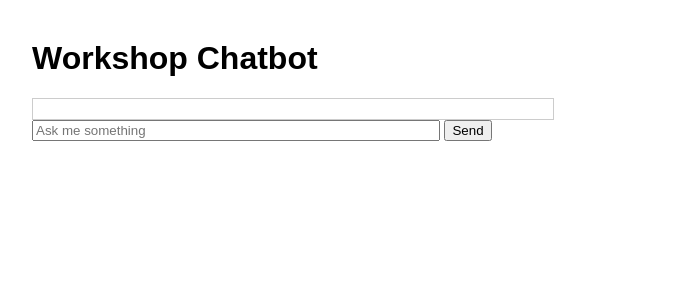
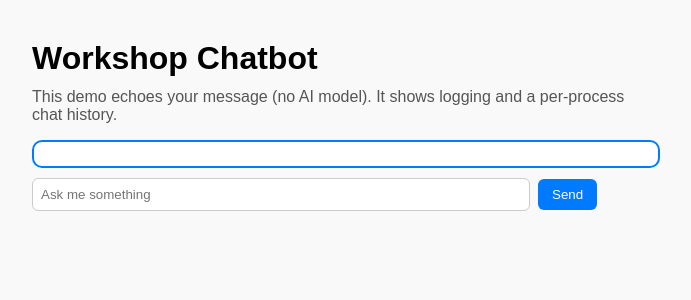
Before and after one commit to muneebmughal434/aws-chatbot, a Flask app: page / in a window 1280 px wide. Shown: the top 300 px of the page, without its empty margins (8-699 px from the left). Run offline with Flask 3, Linux system fonts and the light colour scheme.

Commit message:
Improved chat box CSS

```diff
--- a/app.py
+++ b/app.py
@@ -1,25 +1,49 @@
 import logging
 from flask import Flask, render_template, request, jsonify
+import re
 
-logging.basicConfig(filename='chat_log.txt', level=logging.INFO,
-                    format='%(asctime)s %(message)s')
+# --- Logging setup ---
+logging.basicConfig(
+    filename="chat_log.txt",
+    level=logging.INFO,
+    format="%(asctime)s %(message)s"
+)
 
 app = Flask(__name__)
-history = []
+
+# Simple in-memory history (per process)
+conversation_history = []
 
 @app.route("/")
 def home():
-    return render_template("index.html", history=history)
+    return render_template("index.html", history=conversation_history)
 
 @app.route("/ask", methods=["POST"])
 def ask():
-    q = request.form.get("question", "").strip()
-    if not q:
-        return jsonify({"answer": "Please type a question."})
-    answer = f"(demo) You said: {q}"  # <-- no AI model, just echo
-    history.append({"user": q, "bot": answer})
-    logging.info(f"User: {q} | Bot: {answer}")
-    return jsonify({"answer": answer})
+    try:
+        user_input = request.form.get("question", "").strip()
+
+        # --- Validation ---
+        if not user_input:
+            return jsonify({"answer": "Please type a question."}), 400
+        if len(user_input) > 500:
+            return jsonify({"answer": "Message too long (max 500 chars)."}), 413
+        if not re.search(r"[A-Za-z0-9]", user_input):
+            return jsonify({"answer": "Please include some letters or numbers."}), 400
+
+        # --- Demo reply (no AI) ---
+        answer = f"(demo) You said: {user_input}"
+
+        # Save conversation + log
+        conversation_history.append({"user": user_input, "bot": answer})
+        logging.info(f"User: {user_input} | Bot: {answer}")
+
+        return jsonify({"answer": answer}), 200
+
+    except Exception:
+        logging.exception("Unhandled error in /ask")
+        return jsonify({"answer": "Sorry, something went wrong on the server."}), 500
 
 if __name__ == "__main__":
+    # Port 80 so you can open the public IP directly
     app.run(host="0.0.0.0", port=80)
--- a/templates/index.html
+++ b/templates/index.html
@@ -1,29 +1,34 @@
 <!DOCTYPE html>
 <html>
 <head>
+  <meta charset="utf-8" />
   <title>Chatbot Workshop</title>
   <style>
-    body {
-      font-family: Arial, sans-serif;
-      margin: 40px;
-    }
+    body { font-family: Arial; margin: 40px; background-color: #f9f9f9; }
     .chat-box {
-      border: 1px solid #ccc;
-      padding: 10px;
-      width: 500px;
+      border: 2px solid #007bff;
+      padding: 12px;
+      width: 600px;
       max-height: 400px;
       overflow-y: auto;
+      background: #fff;
+      border-radius: 10px;
     }
-    .user {
-      color: blue;
-    }
-    .bot {
-      color: green;
-    }
+    .user { color: #0b5; font-weight: 600; }
+    .bot  { color: #05b; font-weight: 600; }
+    .row { margin-top: 10px; display: flex; gap: 8px; align-items: center; }
+    input[type="text"] { padding: 8px; width: 480px; border: 1px solid #ccc; border-radius: 6px; }
+    button { padding: 8px 14px; border: 0; border-radius: 6px; background: #007bff; color: #fff; cursor: pointer; }
+    button:disabled { opacity: 0.6; cursor: default; }
+    #error { color: #c00; }
   </style>
 </head>
 <body>
   <h1>Workshop Chatbot</h1>
+  <p style="max-width:600px;color:#555;margin-top:-10px;">
+    This demo echoes your message (no AI model). It shows logging and a per-process chat history.
+  </p>
+
   <div class="chat-box" id="chat-box">
     {% for msg in history %}
       <p><span class="user">You:</span> {{ msg.user }}</p>
@@ -31,24 +36,46 @@
     {% endfor %}
   </div>
 
-  <input type="text" id="question" placeholder="Ask me something" style="width:400px;">
-  <button onclick="ask()">Send</button>
+  <div class="row">
+    <input type="text" id="question" placeholder="Ask me something">
+    <button id="send-btn" onclick="ask()">Send</button>
+    <span id="error"></span>
+  </div>
 
   <script>
     function ask() {
-      const question = document.getElementById("question").value;
+      const btn = document.getElementById("send-btn");
+      const err = document.getElementById("error");
+      const box = document.getElementById("chat-box");
+      const input = document.getElementById("question");
+      const question = input.value.trim();
+
+      err.textContent = "";
+      if (!question) { err.textContent = "Please type a question."; return; }
+
+      btn.disabled = true;
+      btn.textContent = "Sending…";
+
       fetch("/ask", {
         method: "POST",
         headers: {"Content-Type": "application/x-www-form-urlencoded"},
         body: "question=" + encodeURIComponent(question)
       })
-      .then(res => res.json())
-      .then(data => {
-        const box = document.getElementById("chat-box");
+      .then(async (res) => {
+        const data = await res.json().catch(() => ({}));
+        if (!res.ok) {
+          err.textContent = (data && data.answer) ? data.answer : "Request failed.";
+          throw new Error("HTTP " + res.status);
+        }
         box.innerHTML += "<p><span class='user'>You:</span> " + question + "</p>";
         box.innerHTML += "<p><span class='bot'>Bot:</span> " + data.answer + "</p>";
-        document.getElementById("question").value = "";
+        input.value = "";
         box.scrollTop = box.scrollHeight;
+      })
+      .catch(() => { /* already showed error */ })
+      .finally(() => {
+        btn.disabled = false;
+        btn.textContent = "Send";
       });
     }
   </script>
```
Also changed, not shown: chat_log.txt (+14 -0 lines).
